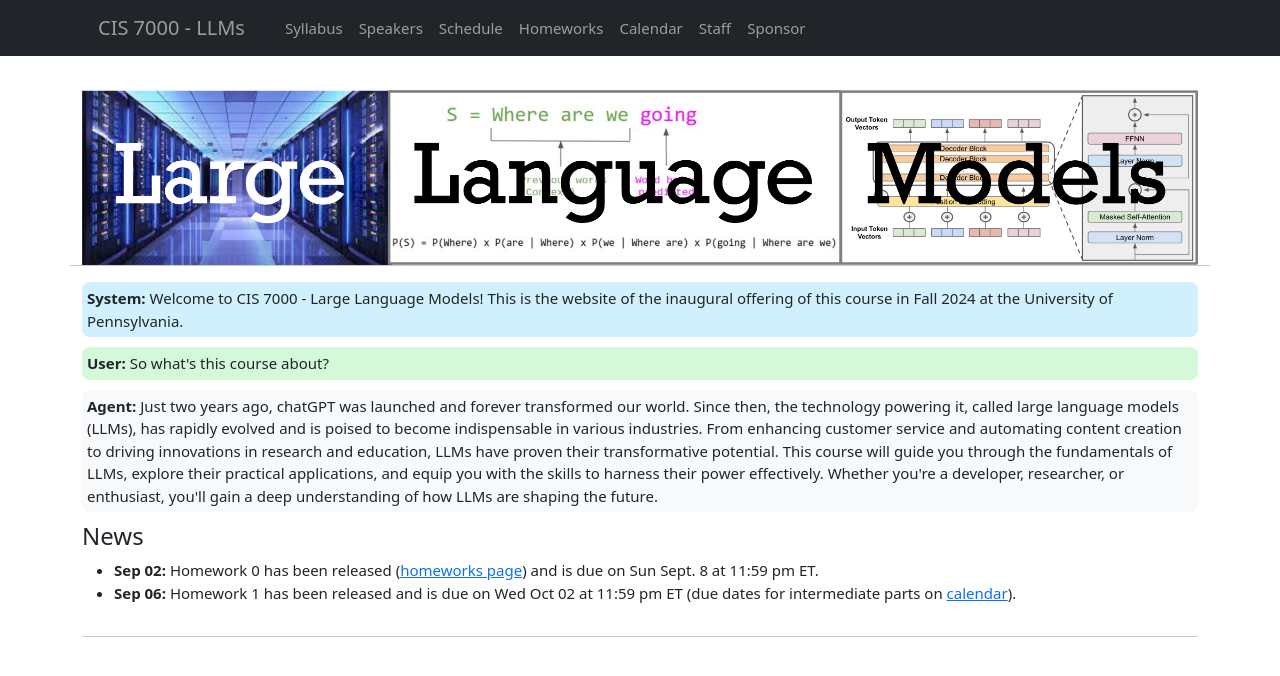
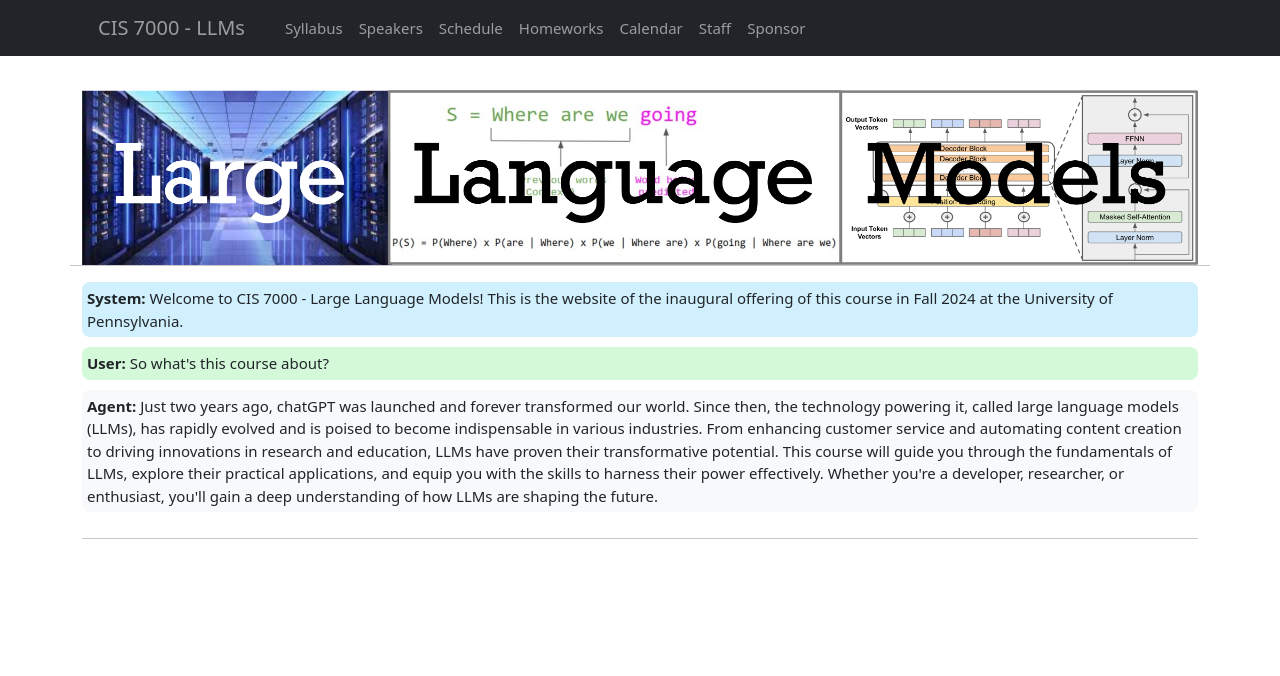
Before and after one commit to llm-class/llm-class.github.io, a Jekyll site: the page built from index.html, in a window 1280 px wide. Shown: the top 676 px of the page. Built offline with Jekyll 4.4.1, drawn with Linux system fonts in a browser that asks for light colours.

Commit message:
remove news

```diff
--- a/_data/news.yml
+++ /dev/null
@@ -1,4 +0,0 @@
-- date: "Sep 02"
-  content: "Homework 0 has been released (<a href=\"homeworks.html\">homeworks page</a>) and is due on Sun Sept. 8 at 11:59 pm ET."
-- date: "Sep 06"
-  content: "Homework 1 has been released and is due on Wed Oct 02 at 11:59 pm ET (due dates for intermediate parts on <a href=\"calendar.html\">calendar</a>)."
--- a/index.html
+++ b/index.html
@@ -31,6 +31,7 @@ layout: default
     </div>
 </div>
 
+<!--
 <div class="row">
 	<div class="col-md-12">
 		<div class='page-header'><h4>News</h4></div>
@@ -45,3 +46,4 @@ layout: default
 	</ul>
 		</div>
 </div>
+-->
```
